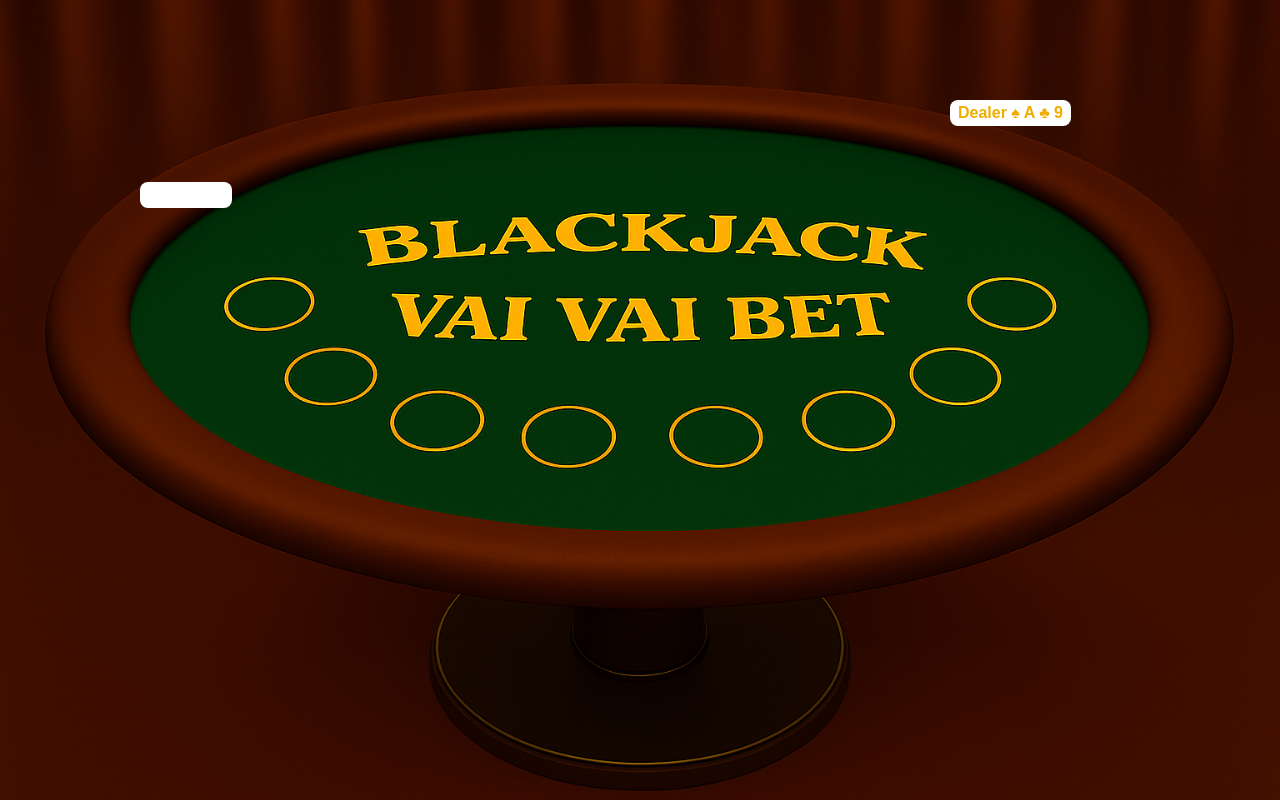
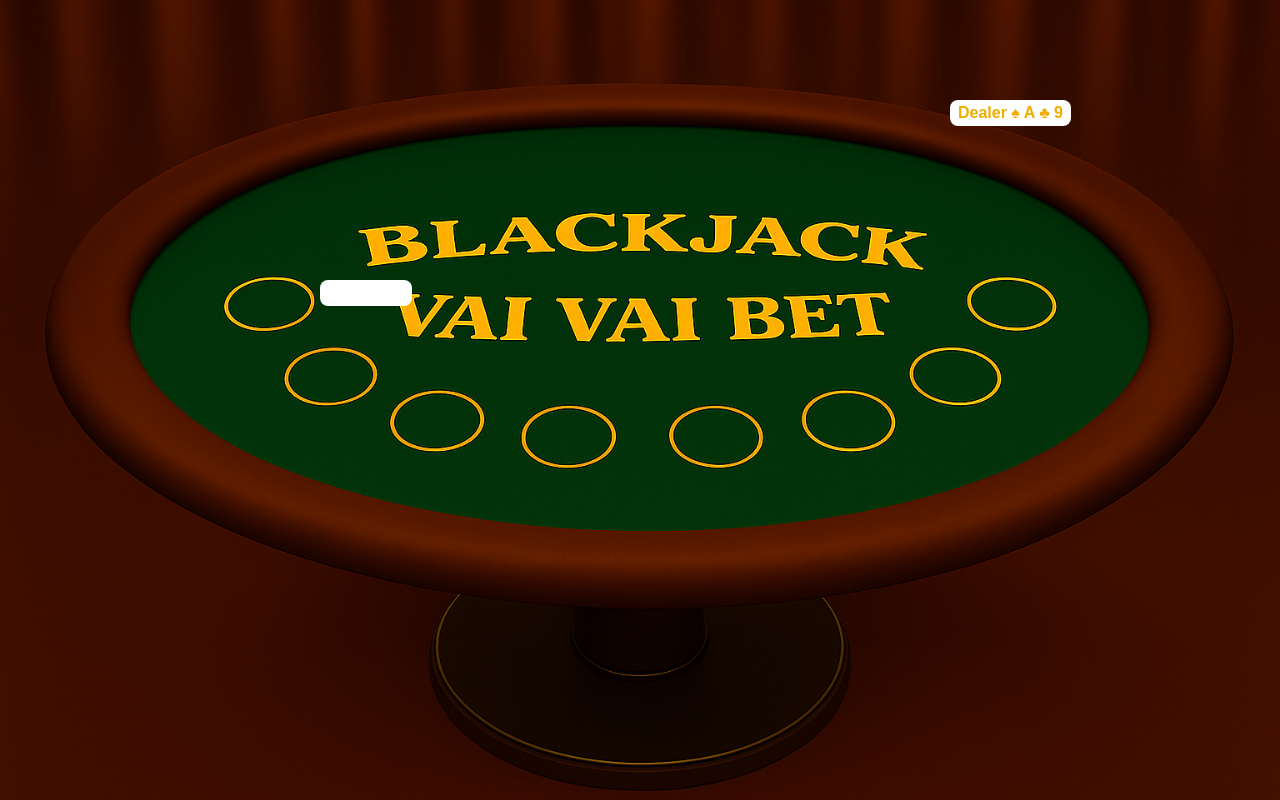
Before and after one commit to blinbingo/kombi, a Next.js app: page /blackjack in a window 1280 px wide. Built offline with nearby package versions, Linux system fonts and the light colour scheme.

Commit message:
Update index.js

```diff
--- a/pages/blackjack/index.js
+++ b/pages/blackjack/index.js
@@ -37,8 +37,8 @@ export default function MesaBlackjack() {
         Dealer ♠ A ♣ 9
       </div>
 
-      {/* Jogador 1 com rotação e posição exata */}
-      <JogadorMesa top={182} left={140} rotate={130} nome="Jogador 1" />
+      {/* Jogador 1 com posição corrigida */}
+      <JogadorMesa top={280} left={320} rotate={115} nome="Jogador 1" />
     </div>
   );
 }
```
